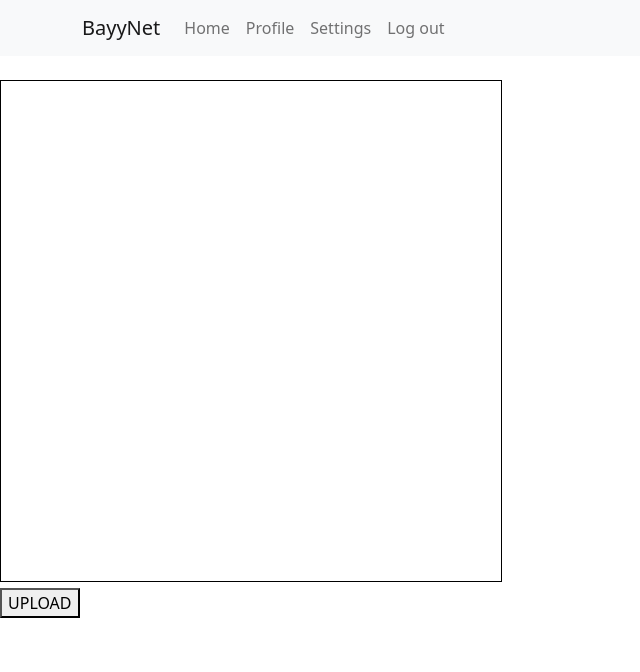
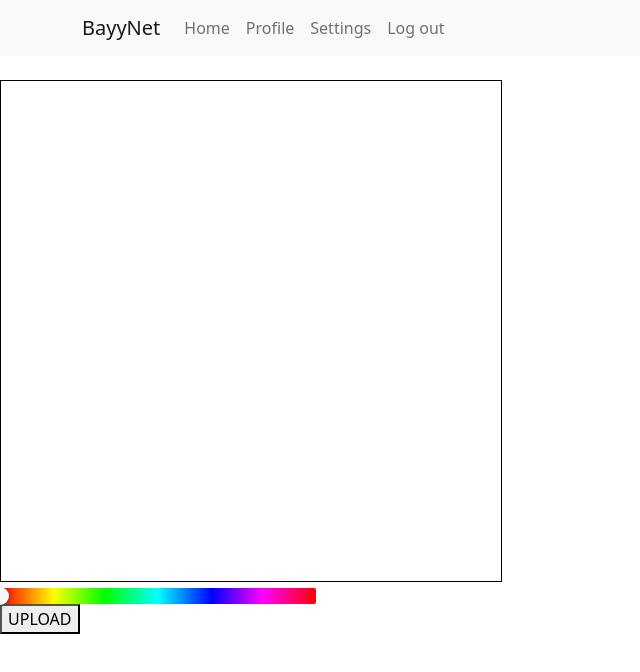
Before and after one commit to WilliamTuominiemi/NFT-Art-Platform, a React (Create React App) app in the folder client/: page /create in a window 1280 px wide. Shown: the top 672 px of the page, without its empty margins (0-640 px from the left). Built offline with nearby package versions, Linux system fonts and the light colour scheme; no server answers.

Commit message:
color picker

```diff
--- a/client/package.json
+++ b/client/package.json
@@ -11,6 +11,7 @@
     "http": "^0.0.1-security",
     "react": "^18.2.0",
     "react-bootstrap": "^2.1.2",
+    "react-color": "^2.19.3",
     "react-dom": "^18.2.0",
     "react-router-dom": "^6.3.0",
     "react-scripts": "^2.1.3",
--- a/client/src/components/create.js
+++ b/client/src/components/create.js
@@ -1,10 +1,12 @@
-import React from 'react'
+import React, { useEffect, useState } from 'react'
 
 import Canvas from './canvas'
 
 import {uploadButton} from './hooks'
 
 import { BrowserRouter as Router, useParams, Link, useNavigate  } from 'react-router-dom'
+
+import { HuePicker   } from 'react-color';
 
 export default function Create() {
     let navigate = useNavigate();
@@ -16,6 +18,13 @@ export default function Create() {
           }, "1000")
     }
 
+    let [color, setColor] = useState([])
+
+    function changeColor(pickedColor) {
+        console.log(pickedColor)
+        setColor(pickedColor)
+    }
+
     return (
         <div>
             <Canvas
@@ -23,6 +32,7 @@ export default function Create() {
                 height={500}
             />
             <br />
+            <HuePicker color={color} onChange={changeColor}/>
             <button onClick={buttonClick}>UPLOAD</button>
         </div>
     )
```
Also changed, not shown: 1 other file (tests, documents, lock files or other folders).
